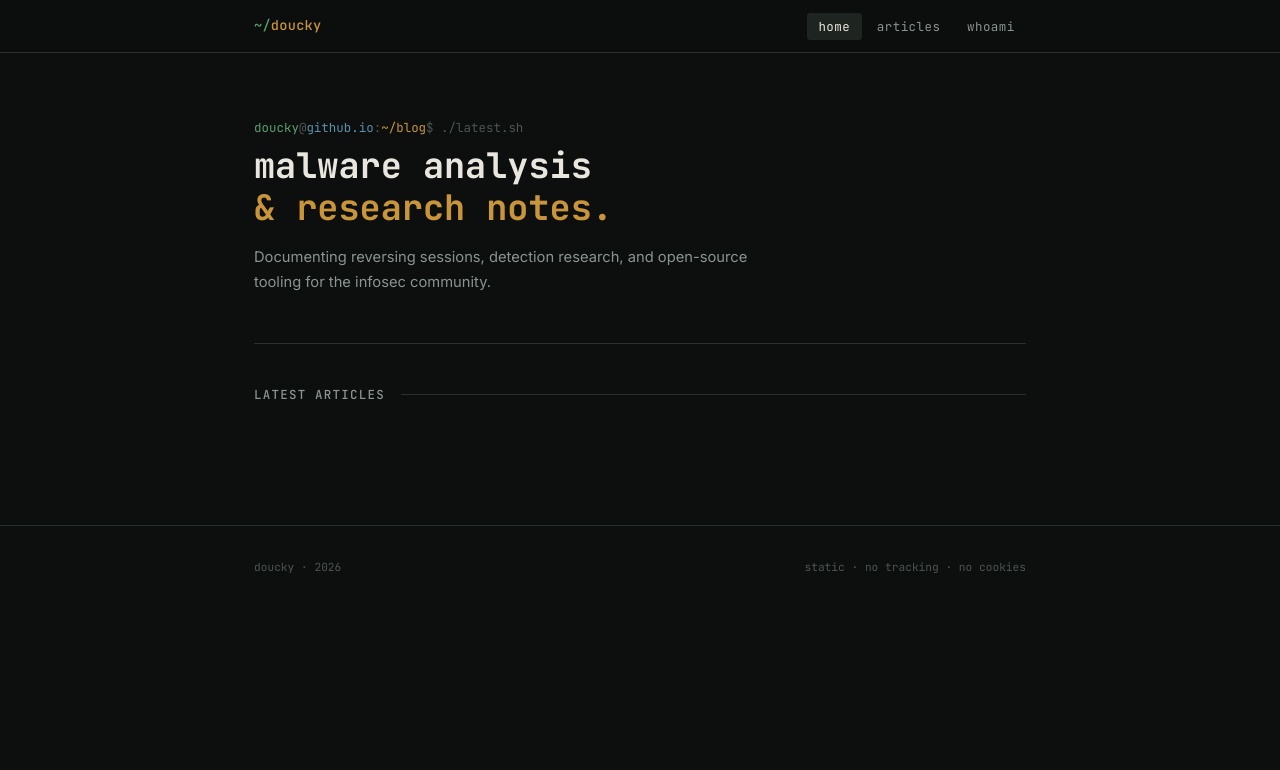
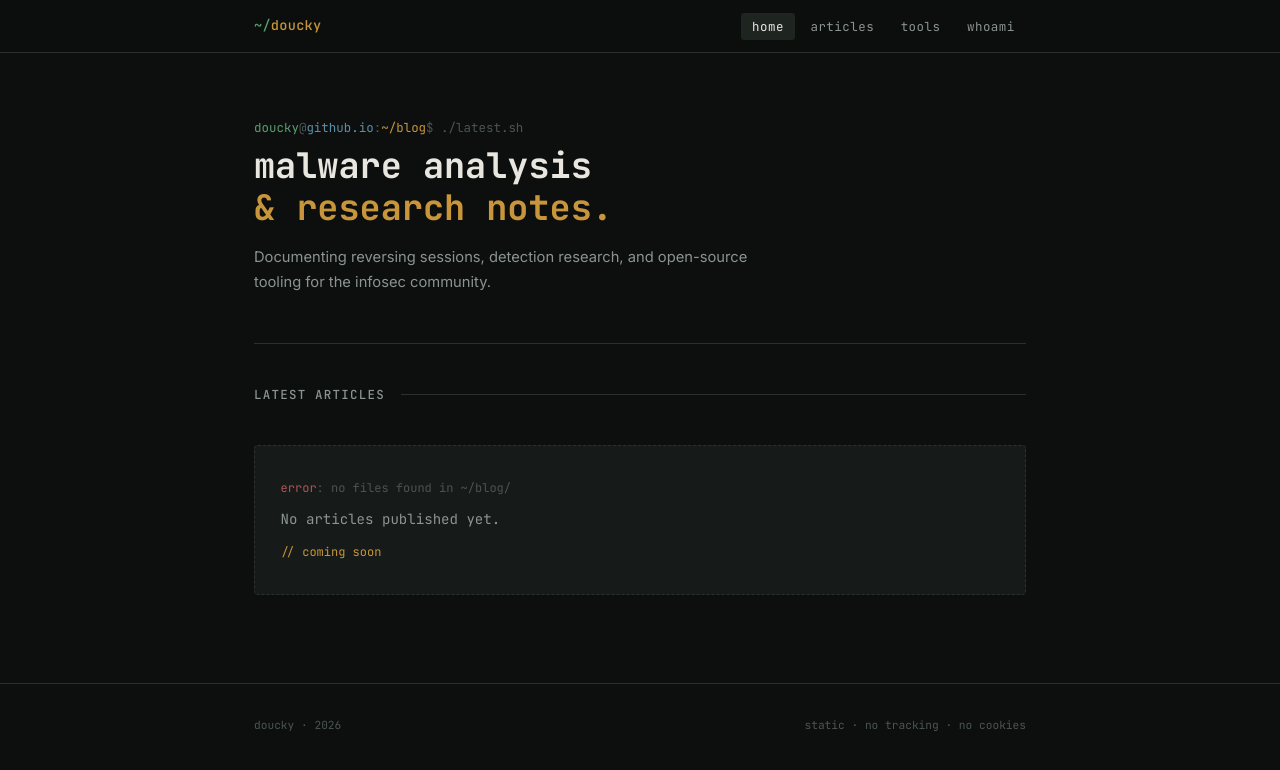
Before and after one commit to doucky/doucky.github.io, a Jekyll site: the page built from index.html, in a window 1280 px wide. Shown: the top 770 px of the page. Built offline with Jekyll 4.4.1, drawn with Linux system fonts in a browser that asks for light colours.

Commit message:
added tools category

```diff
--- a/_includes/nav.html
+++ b/_includes/nav.html
@@ -6,6 +6,7 @@
     <ul class="nav-links">
       <li><a href="/"         {% if page.url == '/' %}class="active"{% endif %}>home</a></li>
       <li><a href="/articles/" {% if page.url contains '/articles' %}class="active"{% endif %}>articles</a></li>
+      <li><a href="/tools/"    {% if page.url contains '/tools' %}class="active"{% endif %}>tools</a></li>
       <li><a href="/whoami/"   {% if page.url contains '/whoami' %}class="active"{% endif %}>whoami</a></li>
     </ul>
   </div>
--- a/css/style.css
+++ b/css/style.css
@@ -464,3 +464,182 @@
   0%, 100% { opacity: 1; }
   50%       { opacity: 0; }
 }
+
+/* ─── Tools page ─────────────────────────────────────────── */
+.tools-grid {
+  display: flex;
+  flex-direction: column;
+  gap: 1px;
+}
+
+.tool-card {
+  display: flex;
+  flex-direction: column;
+  gap: 0.75rem;
+  padding: 1.4rem 1.6rem;
+  background: var(--surface);
+  border: 1px solid var(--border);
+  border-radius: 4px;
+  position: relative;
+  overflow: hidden;
+  transition: border-color 0.15s, background 0.15s;
+}
+
+.tool-card::before {
+  content: '';
+  position: absolute;
+  left: 0; top: 0; bottom: 0;
+  width: 2px;
+  background: var(--green);
+  transform: scaleY(0);
+  transform-origin: bottom;
+  transition: transform 0.2s ease;
+}
+
+.tool-card:hover {
+  border-color: var(--text-faint);
+  background: var(--surface2);
+}
+
+.tool-card:hover::before {
+  transform: scaleY(1);
+}
+
+.tool-header {
+  display: flex;
+  flex-direction: column;
+  gap: 0.4rem;
+}
+
+.tool-name-row {
+  display: flex;
+  align-items: baseline;
+  gap: 0.5rem;
+  flex-wrap: wrap;
+}
+
+.tool-prompt {
+  font-family: var(--font-mono);
+  font-size: 0.78rem;
+  color: var(--text-faint);
+}
+
+.tool-name {
+  font-family: var(--font-mono);
+  font-size: 0.95rem;
+  font-weight: 500;
+  color: var(--green);
+}
+
+.tool-status {
+  font-family: var(--font-mono);
+  font-size: 0.62rem;
+  letter-spacing: 0.06em;
+  text-transform: uppercase;
+  padding: 0.1rem 0.45rem;
+  border-radius: 2px;
+  margin-left: auto;
+}
+
+.tool-status-active {
+  color: var(--green);
+  background: rgba(90, 158, 111, 0.1);
+  border: 1px solid rgba(90, 158, 111, 0.25);
+}
+
+.tool-status-wip {
+  color: var(--amber);
+  background: rgba(200, 149, 58, 0.1);
+  border: 1px solid rgba(200, 149, 58, 0.25);
+}
+
+.tool-status-archived {
+  color: var(--text-faint);
+  background: var(--surface2);
+  border: 1px solid var(--border);
+}
+
+.tool-meta {
+  display: flex;
+  flex-wrap: wrap;
+  gap: 0.4rem;
+  align-items: center;
+}
+
+.tool-lang {
+  font-family: var(--font-mono);
+  font-size: 0.68rem;
+  color: var(--blue);
+  background: rgba(91, 143, 168, 0.1);
+  border: 1px solid rgba(91, 143, 168, 0.2);
+  padding: 0.1rem 0.45rem;
+  border-radius: 2px;
+}
+
+.tool-tag {
+  font-family: var(--font-mono);
+  font-size: 0.65rem;
+  color: var(--text-faint);
+  background: var(--surface2);
+  border: 1px solid var(--border);
+  padding: 0.1rem 0.45rem;
+  border-radius: 2px;
+}
+
+.tool-description {
+  font-size: 0.87rem;
+  color: var(--text-dim);
+  line-height: 1.6;
+  margin: 0;
+}
+
+.tool-link {
+  font-family: var(--font-mono);
+  font-size: 0.75rem;
+  color: var(--text-faint);
+  transition: color 0.15s;
+  display: inline-flex;
+  align-items: center;
+  gap: 0.4rem;
+}
+
+.tool-link:hover {
+  color: var(--amber);
+}
+
+.tool-link-icon {
+  font-size: 0.8rem;
+}
+
+/* ─── Empty state ────────────────────────────────────────── */
+.empty-state {
+  display: flex;
+  flex-direction: column;
+  gap: 0.6rem;
+  padding: 2rem 1.6rem;
+  background: var(--surface);
+  border: 1px solid var(--border);
+  border-radius: 4px;
+  border-style: dashed;
+  margin-top: var(--gap);
+}
+
+.empty-state-prompt {
+  font-family: var(--font-mono);
+  font-size: 0.75rem;
+  color: var(--text-faint);
+}
+
+.empty-state-prompt .p-cmd { color: var(--red); }
+
+.empty-state-msg {
+  font-family: var(--font-mono);
+  font-size: 0.88rem;
+  color: var(--text-dim);
+}
+
+.empty-state-soon {
+  font-family: var(--font-mono);
+  font-size: 0.75rem;
+  color: var(--amber);
+}
--- a/index.html
+++ b/index.html
@@ -17,6 +17,7 @@
     <div class="section-header">
       <h2>Latest articles</h2>
     </div>
+    {% if site.posts.size > 0 %}
     <div class="article-list">
       {% for post in site.posts limit:5 %}
       <a class="article-card" href="{{ post.url }}">
@@ -32,6 +33,13 @@
       </a>
       {% endfor %}
     </div>
+    {% else %}
+    <div class="empty-state">
+      <span class="empty-state-prompt"><span class="p-cmd">error</span>: no files found in ~/blog/</span>
+      <span class="empty-state-msg">No articles published yet.</span>
+      <span class="empty-state-soon">// coming soon</span>
+    </div>
+    {% endif %}
   </section>
 
 </div>
```
Also changed, not shown: articles.html (+8 -0 lines), tools.html (added, +49 -0 lines), _data/tools.yml (added).
